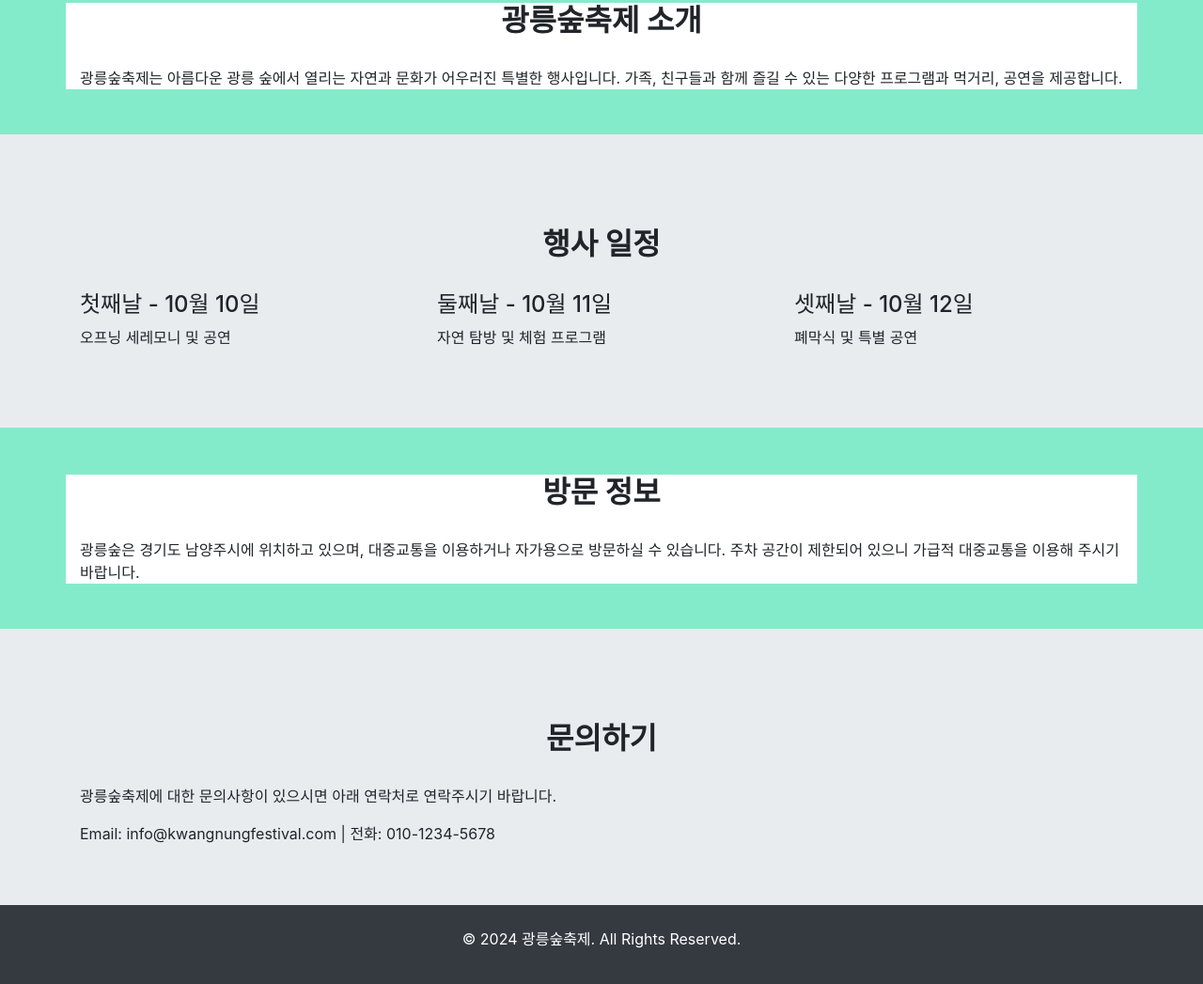
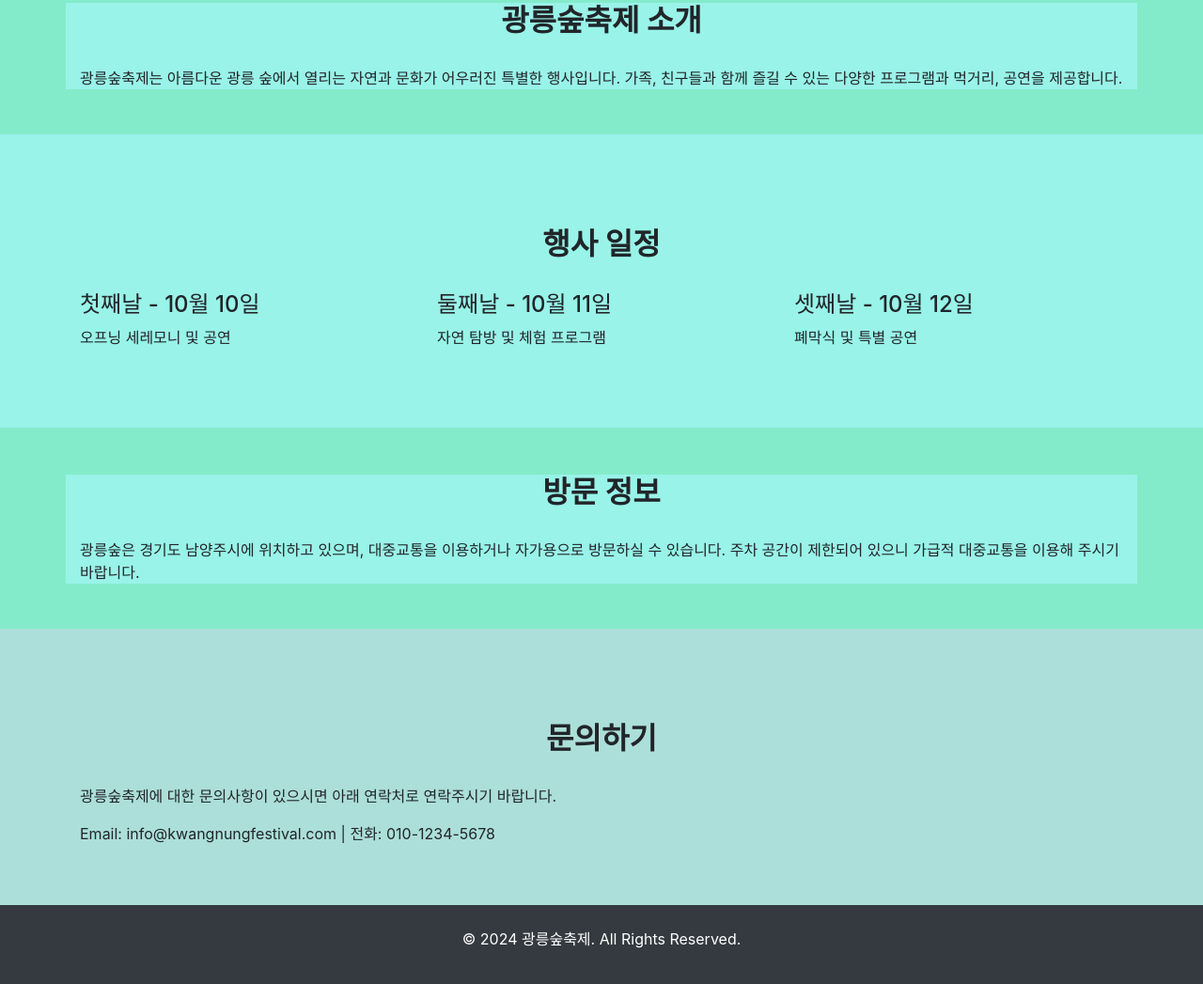
Before and after one commit to Rumini112/webtest, a plain HTML site: page index.html in a window 1280 px wide. Shown: the part 847-1894 px from the top of the page at 94% size. Drawn offline with nearby package versions, Linux system fonts and the light colour scheme.

Commit message:
Update index.html

```diff
--- a/index.html
+++ b/index.html
@@ -34,16 +34,16 @@
       margin-bottom: 20px;
     }
     .about-section {
-      background-color: #ffffff; /* 축제 소개 섹션 배경색 */
+      background-color: #99f3e8; /* 축제 소개 섹션 배경색 */
     }
     .schedule-section {
-      background-color: #e9ecef; /* 행사 일정 섹션 배경색 */
+      background-color: #99f3e8; /* 행사 일정 섹션 배경색 */
     }
     .info-section {
-      background-color: #ffffff; /* 방문 정보 섹션 배경색 */
+      background-color: #99f3e8; /* 방문 정보 섹션 배경색 */
     }
     .contact-section {
-      background-color: #e9ecef; /* 문의하기 섹션 배경색 */
+      background-color: #acdfd9; /* 문의하기 섹션 배경색 */
     }
   </style>
 </head>
```
